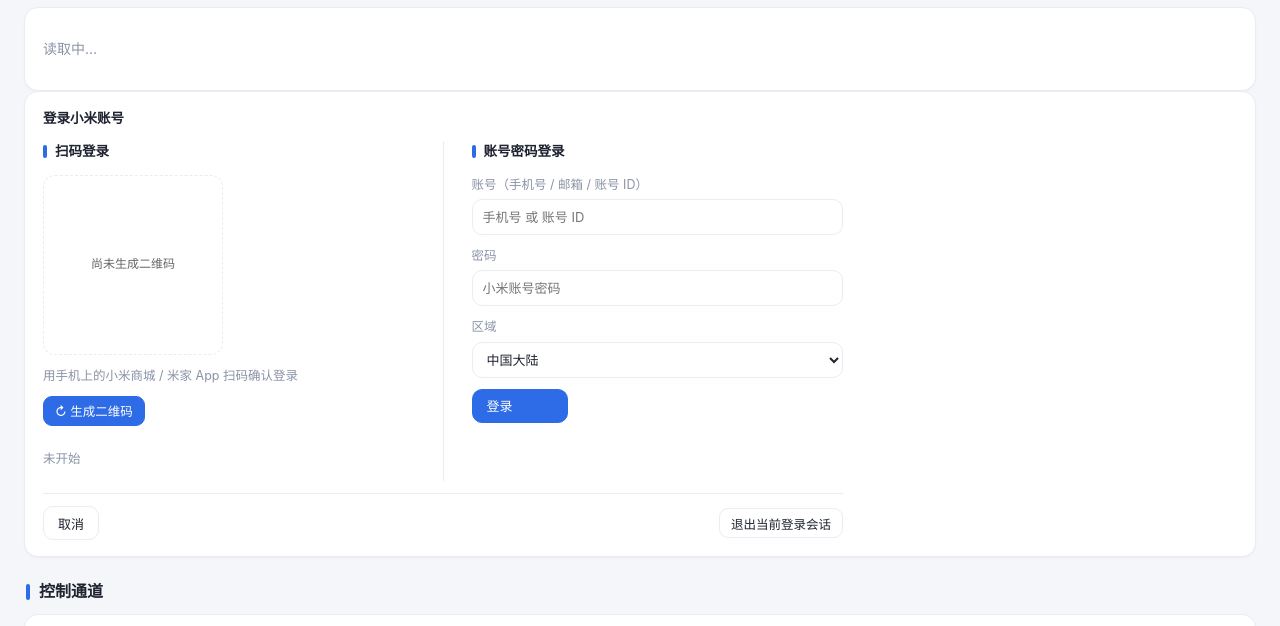
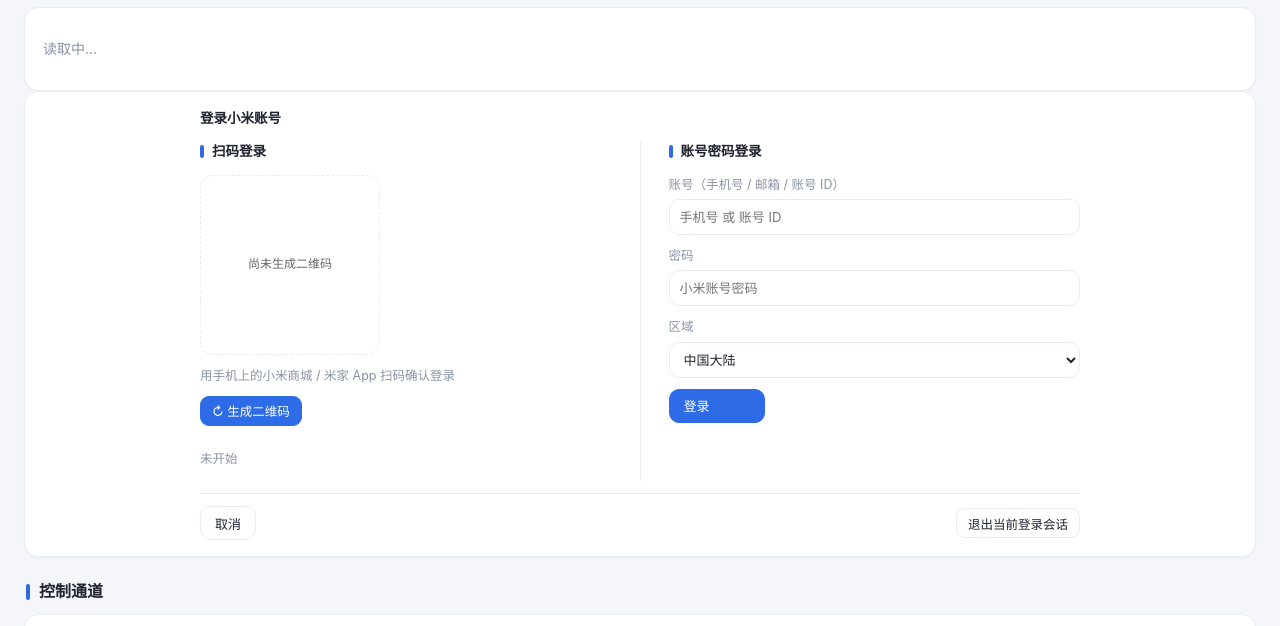
Before and after one commit to 1169892406/HX-MI, a plain HTML site: page ui/index.html in a window 1280 px wide. Both pictures are taken after a click on the button "＋ 添加账号". Shown: the part 107-733 px from the top of the page. Drawn offline with Linux system fonts and the light colour scheme.

Commit message:
alpha.181: 登录卡内容居中(修宽容器下卡片占满整行、内容左挤右空)

```diff
--- a/ui/style.css
+++ b/ui/style.css
@@ -590,9 +590,10 @@ html[data-theme='dark'] .hst--gw { color: #b29aff; }
   .acct > .btn:first-of-type { margin-left: 50px; }
 }
 
-/* 登录卡两栏并排需要宽度（2026-11-21 用户确认效果图），520px 上限随之放宽；
-   两栏 1fr/1fr 对半分，再宽也只是把字段拉长。 */
-#login-form .form { max-width: 800px; }
+/* 登录卡两栏并排需要宽度（2026-11-21 用户确认效果图），520px 上限随之放宽。
+   页面宽度自适应后宿主容器很宽：内容必须**居中**，否则卡片占满整行、
+   内容却挤在左边（2026-11-21 用户截图裁定「不协调」）。 */
+#login-form .form { max-width: 880px; margin: 0 auto; }
 
 /* 局域网检查：左表右详情（2026-11-21 用户：局域网检查页右侧也要设备详情）。
    表格行可点，选中行左侧一条强调色，和左侧设备列表的选中态保持同一种语言。 */
```
Also changed, not shown: manifest.json.
